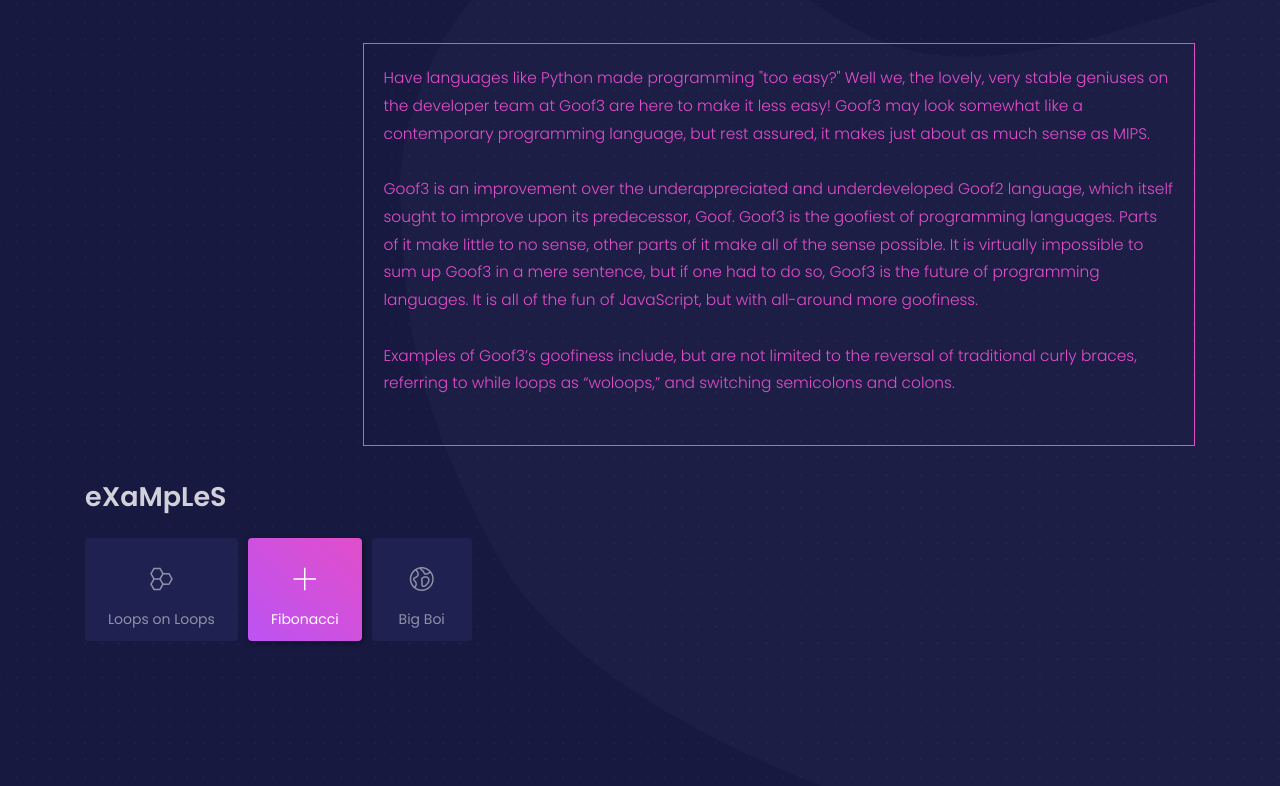
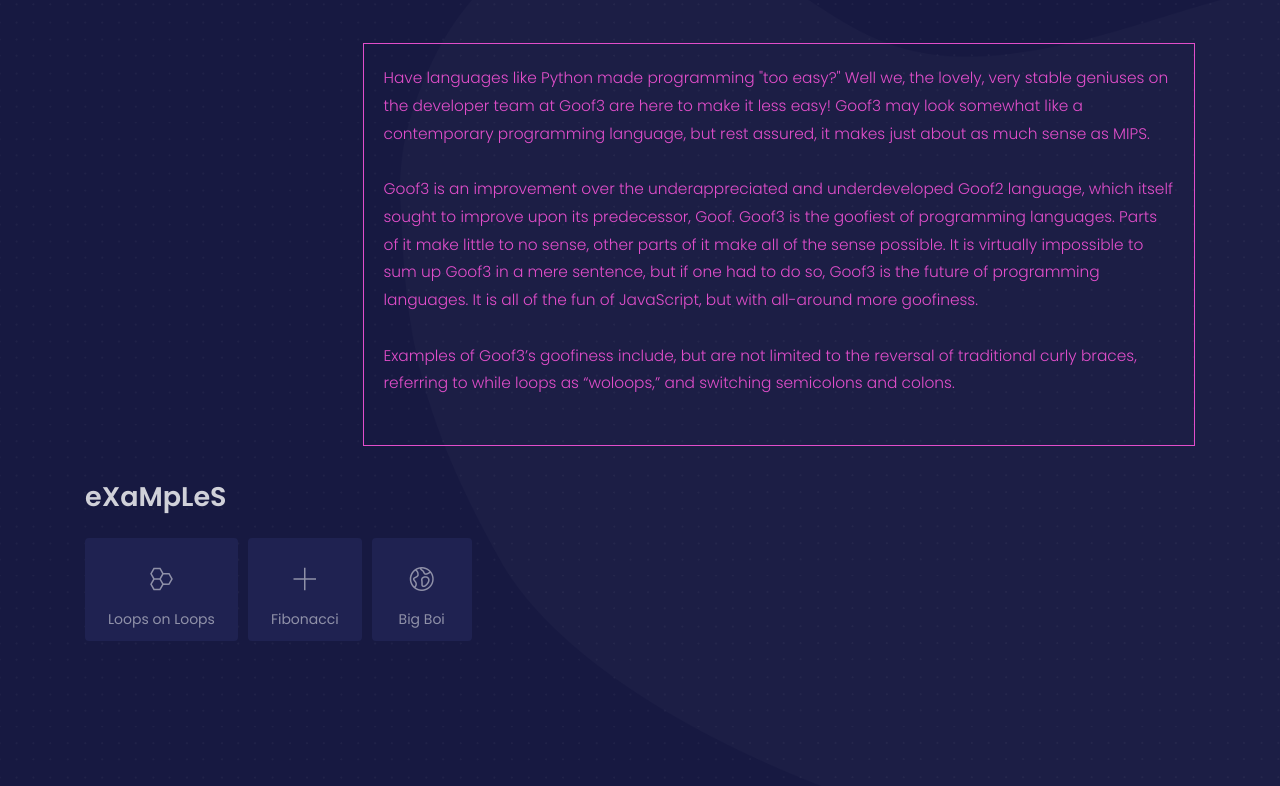
Before and after one commit to kevinusername/Goof3, a website: page docs/index.html in a window 1280 px wide. Shown: the part 935-1721 px from the top of the page. Drawn offline with Linux system fonts and the light colour scheme.

Commit message:
Updated html

```diff
--- a/docs/index.html
+++ b/docs/index.html
@@ -73,7 +73,7 @@
                       </a>
                   </li>
                   <li class="nav-item">
-                      <a class="nav-link active" href="#schedule-1" role="tab" data-toggle="tab">
+                      <a class="nav-link" href="#schedule-1" role="tab" data-toggle="tab">
                           <i class="tim-icons icon-simple-add"></i>
                           Fibonacci
                       </a>
```
Also changed, not shown: 4 other files.
